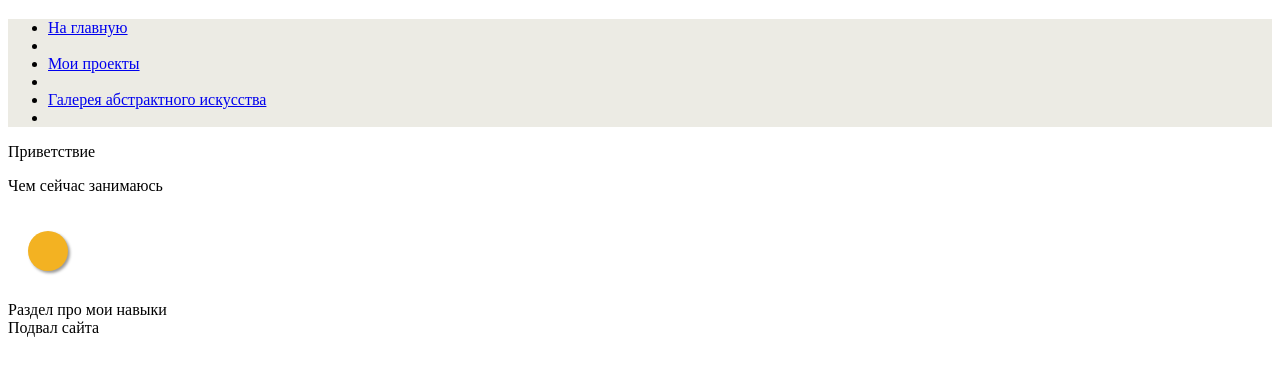
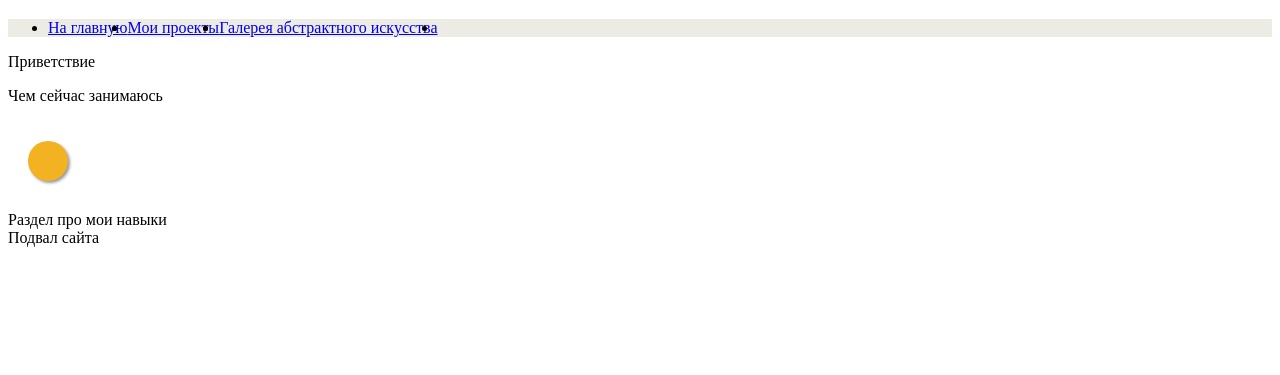
Before and after one commit to krakozyabra5/My-site, a plain HTML site: page index.html in a window 1280 px wide. Shown: the part 61-436 px from the top of the page. Drawn offline with Linux system fonts and the light colour scheme.

Commit message:
Update style.css

```diff
--- a/style.css
+++ b/style.css
@@ -3,7 +3,11 @@ body {
 }
 
 .nav {
-background-color: #ecebe4
+background-color: #ecebe4;
+}
+
+.menu {
+display: flex;
 }
 
 .animation {
```
